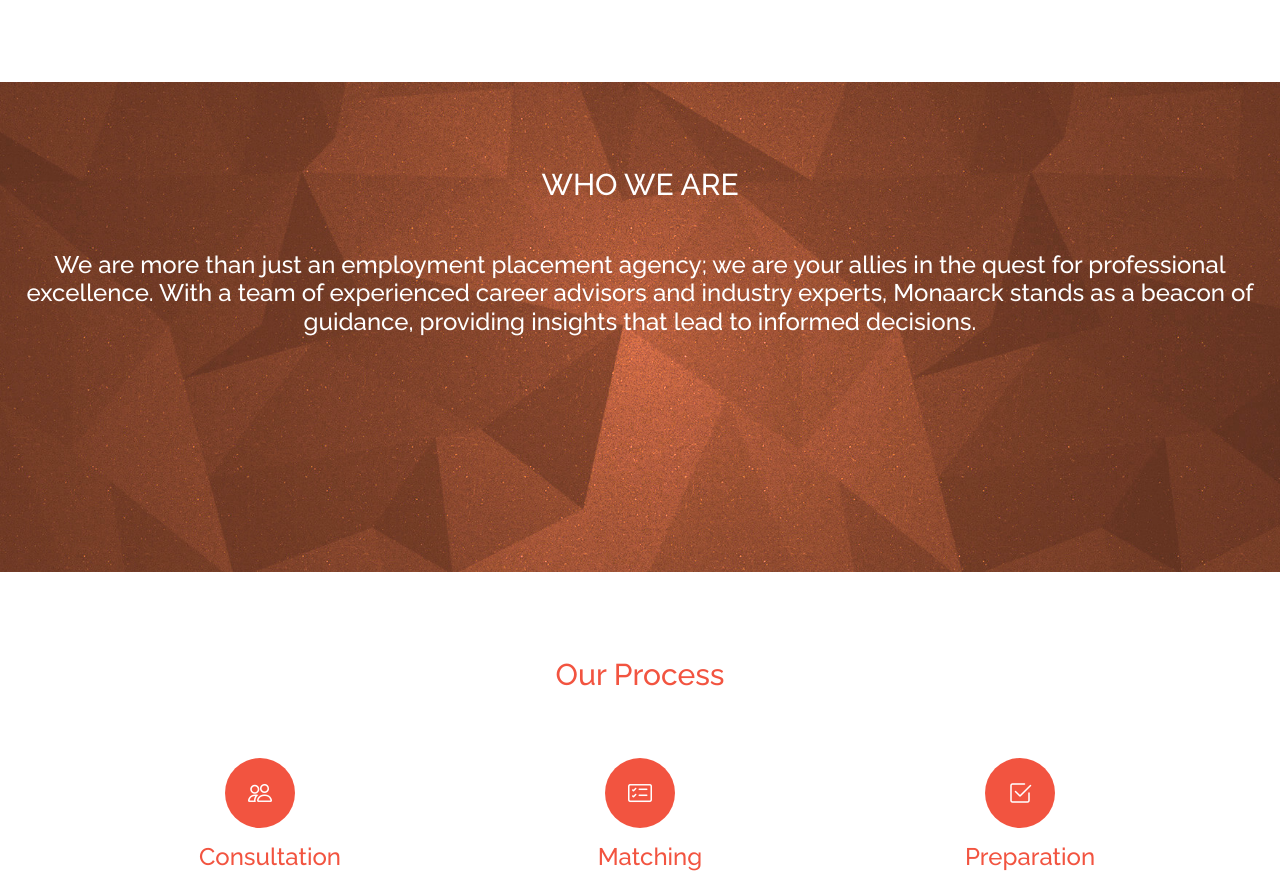
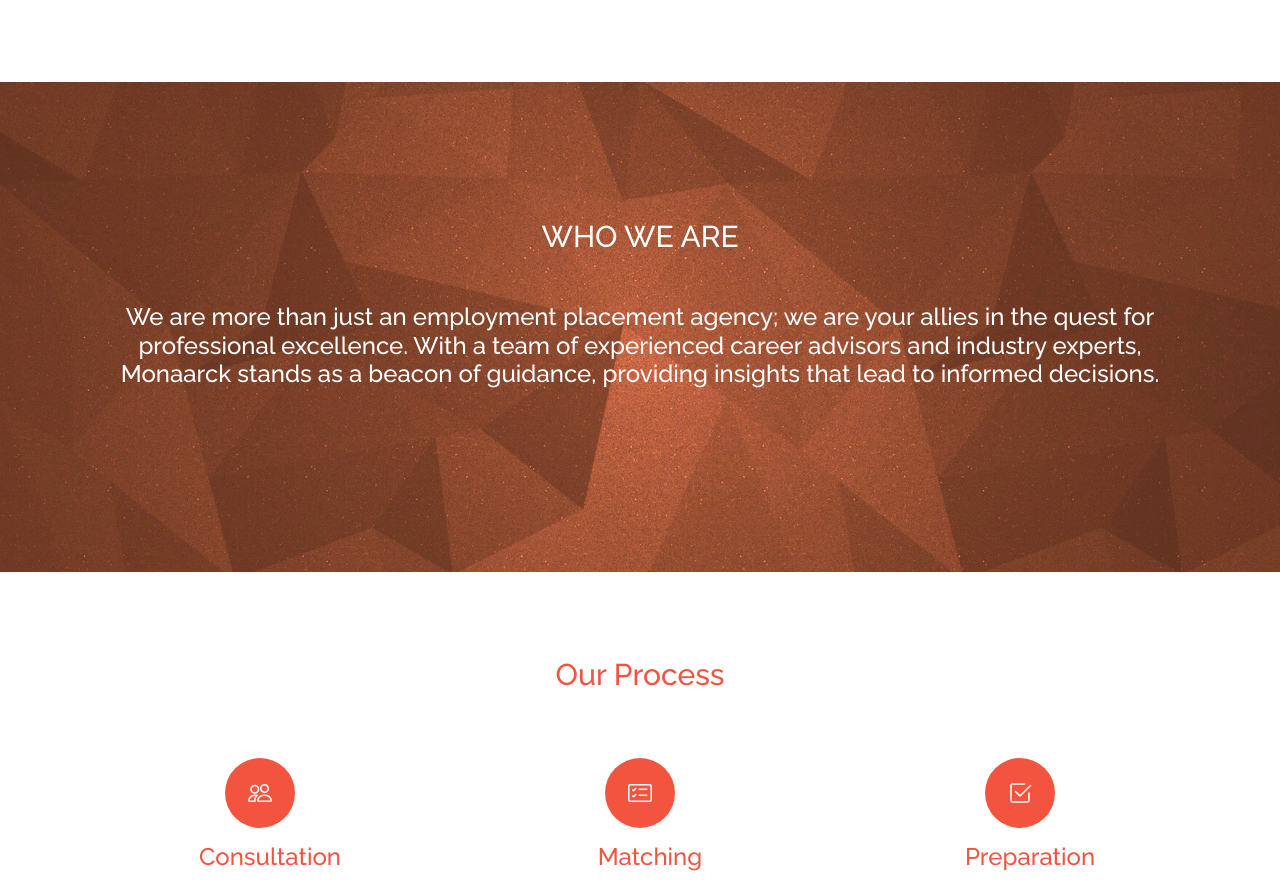
Before and after one commit to monaarckinc/Monaarck, a plain HTML site: page index.html in a window 1280 px wide. Shown: the part 1334-2216 px from the top of the page. Drawn offline with Linux system fonts and the light colour scheme.

Commit message:
who we are section changes

```diff
--- a/index.html
+++ b/index.html
@@ -157,12 +157,18 @@
     </section><!-- End About Section -->
 
     <!-- ======= Welcome Section ======= -->
-    <section class="welcome text-center">
-      <h2>Who We Are</h2>
-      <p class="m-5">
-        <h3>We are more than just an employment placement agency; we are your allies in the quest for professional excellence. With a team of experienced career advisors and industry experts, Monaarck stands as a beacon of guidance, providing insights that lead to informed decisions.</h3>
-      </p>
-      <!-- <img alt="Bell - A perfect theme" class="gadgets-img hidden-md-down" src="assets/img/gadgets.png"> -->
+    <section class="welcome text-center d-flex align-items-center">
+      <div class="container">
+        <div class="row">
+          <div class="col-23">
+            <h2>Who We Are</h2>
+            <p class="m-5">
+              <h3>We are more than just an employment placement agency; we are your allies in the quest for professional excellence. With a team of experienced career advisors and industry experts, Monaarck stands as a beacon of guidance, providing insights that lead to informed decisions.</h3>
+            </p>
+            <!-- <img alt="Bell - A perfect theme" class="gadgets-img hidden-md-down" src="assets/img/gadgets.png"> -->
+          </div>
+        </div>
+      </div>
     </section><!-- End Welcome Section -->
 
     <!-- ======= Features Section ======= -->
```
